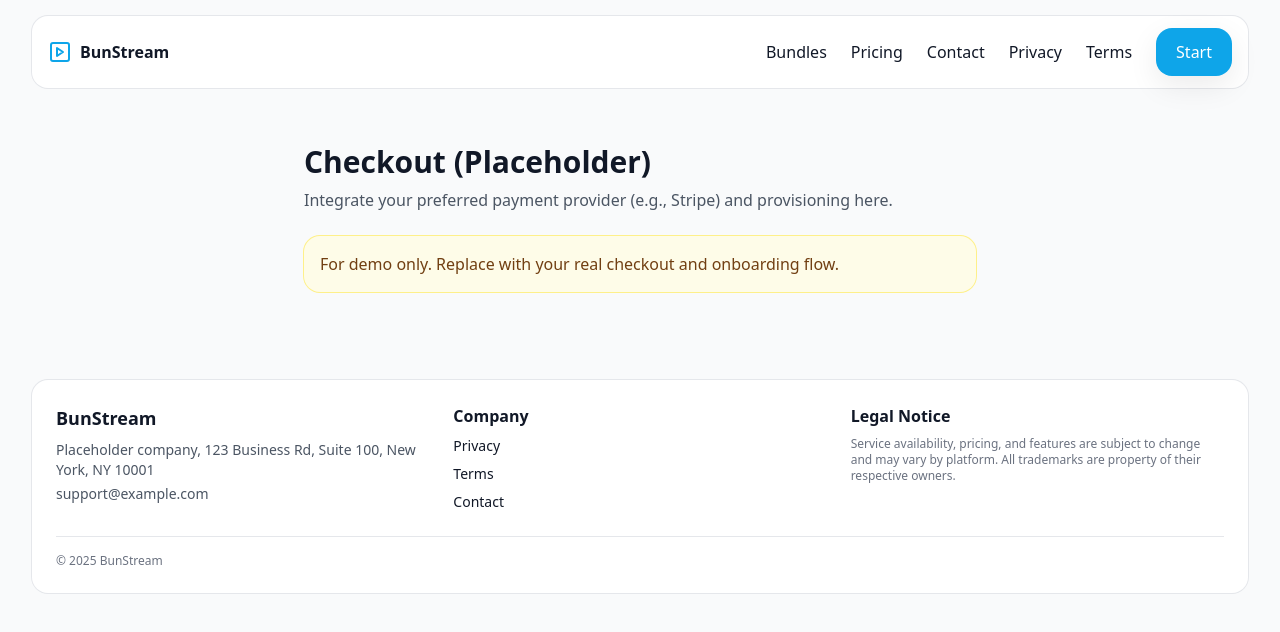
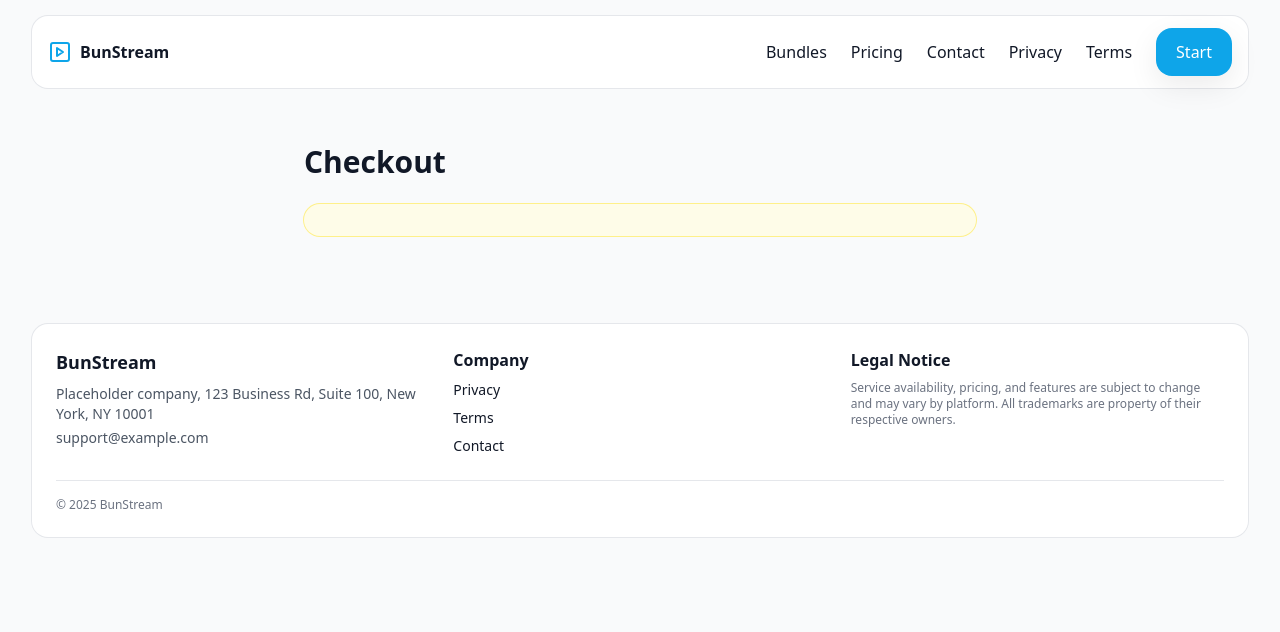
Before and after one commit to minioncodes/bunstream, a Next.js app: page /checkout in a window 1280 px wide. Shown: the top 632 px of the page. Built offline with nearby package versions, Linux system fonts and the light colour scheme.

Commit message:
checkout

```diff
--- a/src/app/checkout/page.tsx
+++ b/src/app/checkout/page.tsx
@@ -1,10 +1,10 @@
 export default function Checkout() {
   return (
     <div className="mx-auto max-w-2xl py-10">
-      <h1 className="text-3xl font-bold">Checkout (Placeholder)</h1>
-      <p className="mt-2 text-gray-600">Integrate your preferred payment provider (e.g., Stripe) and provisioning here.</p>
+      <h1 className="text-3xl font-bold">Checkout</h1>
+      <p className="mt-2 text-gray-600"> </p>
       <div className="mt-6 rounded-2xl bg-yellow-50 p-4 text-yellow-900 ring-1 ring-yellow-200">
-        For demo only. Replace with your real checkout and onboarding flow.
+
       </div>
     </div>
   )
```
